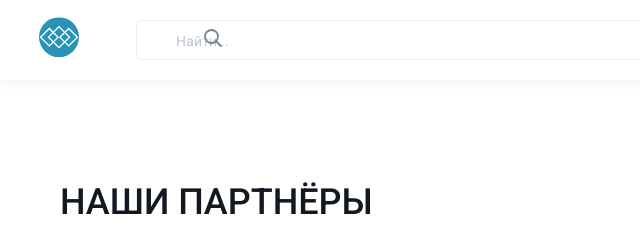
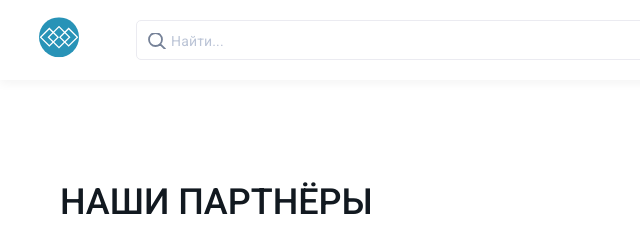
Before and after one commit to MaxBakh/amoCRM, a plain HTML site: page index.html in a window 1280 px wide. Shown: the top 240 px of the page, 0-640 px from the left. Drawn offline with nearby package versions, Linux system fonts and the light colour scheme.

Commit message:
Add files via upload

```diff
--- a/index.html
+++ b/index.html
@@ -45,8 +45,11 @@
                 </a>
             </div>
 
+
             <input class="header__content__search" id="search" type="search" placeholder="Найти...">
-            <label class="header__content__label" for="search"><img src="image/Search.svg" alt="лупа"></label>
+            <!-- <label class="header__content__label" for="search"><img src="image/Search.svg" alt="лупа"></label> -->
+
+
 
             <div class="header__content__account">
                 <span class="header__content__account__name">Константин</span>
--- a/style.scss
+++ b/style.scss
@@ -48,7 +48,8 @@ body{
         height: 40px;
         border: 1px solid #EBEBF1;
         border-radius: 5px;
-        padding-left: 39px;
+        padding-left: 10px;
+        position: relative;
         &:hover{
             border: 5px solid #EBEBF1;
         }
@@ -58,7 +59,10 @@ body{
             font-weight: 400;
             line-height: 16px;
             letter-spacing: 0.01em;
+            padding-left: 24px;
             color: #BBC4D6;
+            background: url('image/Search.svg') no-repeat;
+            background-position: left -2px top -4px;
         }
 
 
```
Also changed, not shown: style.css, 1 other file.
